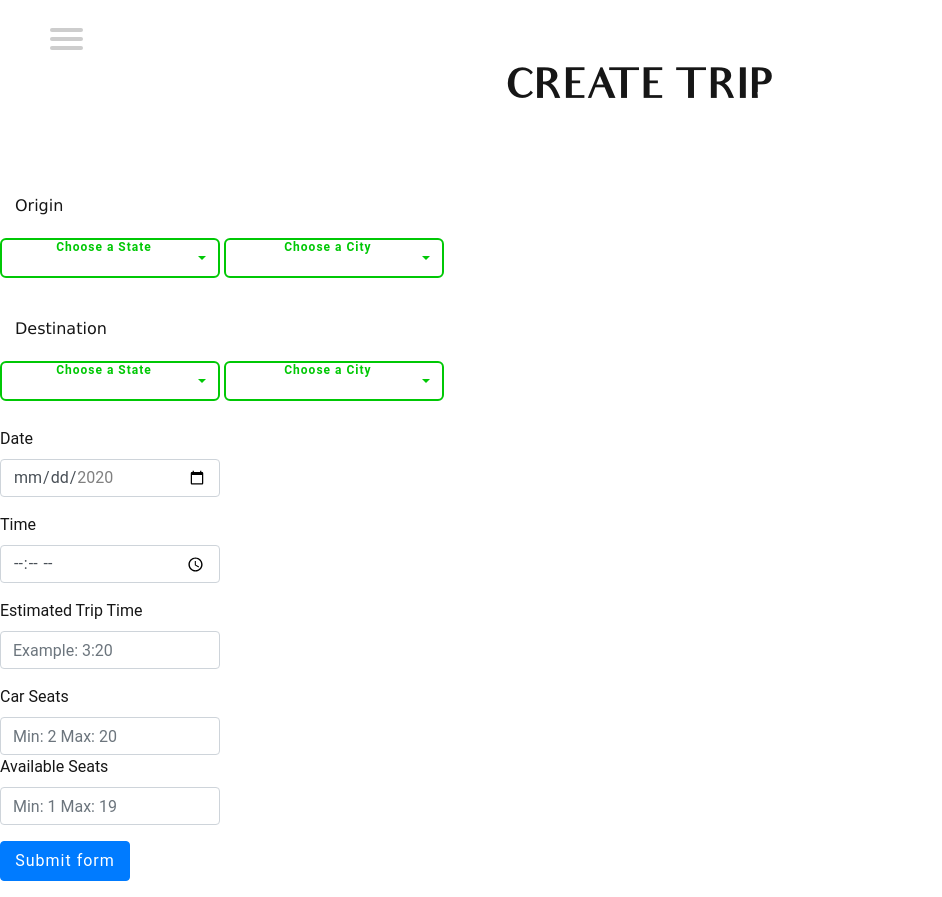
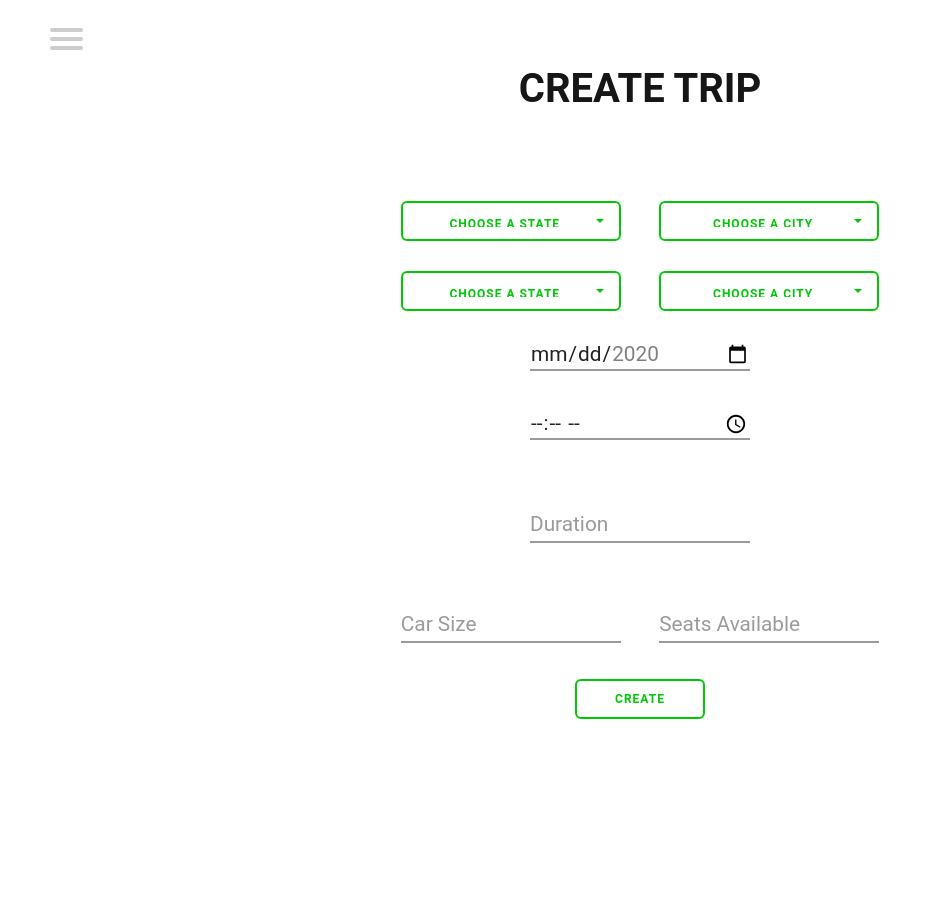
Before and after one commit to GambetaClub/CapstoneCS50W, a Django app: page /create in a window 1280 px wide; the page is wider, and only the part inside the window is pictured. Shown: the part 22-919 px from the top of that part, without its empty margins (0-942 px from the left). After the commit the page ends 741 px from the top of that part, so only its background shows below. Run offline with Django 3.2, Linux system fonts and the light colour scheme; data that the repository does not hold is empty; some libraries are stand-ins or nearby versions.

Commit message:
Many styling problems solved and even more styling.

```diff
--- a/capstone/static/capstone/style.css
+++ b/capstone/static/capstone/style.css
@@ -13,13 +12,9 @@
   font-family: audrey;
 }
 
-
-.col-auto{
-  padding: 10px;
-  margin: 0 auto;
-}
-
 * {
+  box-shadow: none;
+  outline: 0;
   font-family: 'Roboto', sans-serif;
 }
 
@@ -35,14 +30,20 @@ h1,h2,h3,h4,h5{
 
 h1, h2 {
   padding: 60px;
-  font-family: audrey;
   text-transform:uppercase;
 }
 
 h3,h4,h5,h6{
   padding: 15px;
-  font-family: 'Lucida Sans', 'Lucida Sans Regular', 'Lucida Grande', 'Lucida Sans Unicode', Geneva, Verdana, sans-serif
+
 }
+
+.strong{
+  display: inline;
+  color: rgb(0, 200, 5);
+  font-weight: 500;
+}
+
 a{
 color: #232323
 }
@@ -389,18 +399,21 @@ transform: scale(1);
   text-transform: capitalize;
 }
 
+/* ROW CONTAINER */
 
-textarea {
-  min-height: 6em;
-  max-height: 50vh;
-  width: 100%;
+.justify-content-center {
+  padding-top: 20px;
+  gap: 3% !important;
 }
+
+/* /////////////////// */
 
 /* Input */
 
 .form__group {
   position: relative;
-  padding: 17px;
+  padding-top: 30px;
+  padding-bottom: 0px;
   margin-top: 10px;
 }
 
@@ -481,13 +494,11 @@ textarea {
 /* SUBMIT BUTTON*/
 
 button {
-  outline: none !important;
-  box-shadow: none !important;
   outline: none;
   height: 40px;
   text-align: center;
   width: 130px;
-  border-radius: 40px;
+  border-radius: 6px;
   background: #fff;
   border: 2px solid #00c805;
   color: #00c805;
@@ -566,34 +578,42 @@ button:active {
 .bootstrap-select {
   max-width: 400px;
 }
+
 .bootstrap-select .btn{
-  outline: none !important;
-  box-shadow: none !important;
   text-align: center;
   background-color: #fff;
   border-style: solid;
   border: 2px solid rgb(0, 200, 5);
   border-radius: 6px;
   font-weight: 200;
-  padding: 12px 12px;
+  padding: 12px 15px;
   font-size: 16px;
+  color: rgb(0, 200, 5);
+  text-transform: uppercase;
   margin-bottom: 10px;
   -webkit-appearance: none;
   -moz-appearance: none;
   appearance: none;
 }
-.bootstrap-select .dropdown-menu {
-  margin: 15px 0 0;
+
+.bootstrap-select .btn:hover{
+  background-color: rgb(0, 200, 5);
+  color: #fff;
+}
+.bootstrap-select .dropdown-menu{
+  z-index: 2147483647;
 }
 
-.form-control{
-  outline: none !important;
-  box-shadow: none !important;
+.bootstrap-select .dropdown-menu li a.opt {
+  position: relative;
+  padding-left: 2.25em;
 }
 
-.form-control:hover, :active, :focus{
-  outline: none !important;
-  box-shadow: none !important;
+.dropdown-item.active, .dropdown-item:active {
+  color: #fff;
+  text-decoration: none;
+  background-color: rgb(0, 200, 5);
+
 }
 
 .form-control:focus {
@@ -604,20 +624,19 @@ button:active {
   box-shadow: none;
 }
 
-.bootstrap-select>.dropdown-toggle.bs-placeholder,
-.bootstrap-select>.dropdown-toggle.bs-placeholder:active,
-.bootstrap-select>.dropdown-toggle.bs-placeholder:focus,
-.bootstrap-select>.dropdown-toggle.bs-placeholder:hover {
-  outline: none !important;
-  box-shadow: none !important;
+.bootstrap-select>.dropdown-toggle.bs-placeholder{
   background-color: #fff !important;
+  text-transform: uppercase !important;
   color: rgb(0, 200, 5) !important;
   content: uppercase !important;
 }
 
+.bootstrap-select>.dropdown-toggle.bs-placeholder:focus{
+  background-color: #fff !important;
+  color: rgb(0, 200, 5) !important
+}
+
 .bootstrap-select .dropdown-toggle .filter-option {
-  height: 40px !important;
-  width: 230px !important;
   border-radius: 6px !important;
   letter-spacing: 1px !important;
   font-size: 12px !important;
--- a/capstone/templates/capstone/create_trip.html
+++ b/capstone/templates/capstone/create_trip.html
@@ -44,8 +44,8 @@
 
     <form id="form" action="{% url 'create_trip' %}" method="POST">
         {% csrf_token %}
-        <div class="form-group">
-            <h6>Origin</h6>
+        <div class="d-flex justify-content-center">
+            <div>
                 <select id="o_state" name='o_state' class="selectpicker" data-live-search="true" onchange="get_cities(document.querySelector('#o_state').value, 'o_city')" required>
                     <optgroup label="State">
                         <option value="" selected disabled>Choose a State</option>
@@ -54,12 +54,15 @@
                         {% endfor %}
                         </optgroup>
                 </select>
+            </div>
+            <div>
                 <select id="o_city" name="o_city" class="selectpicker" data-live-search="true" required>
                     <option value="" disabled selected>Choose a City</option>
                 </select>
             </div>
-        <div class="form-group">
-            <h6>Destination</h6>
+        </div>
+        <div class="d-flex justify-content-center">
+            <div>
                 <select id="d_state" name="d_state" class="selectpicker" data-live-search="true" onchange="get_cities(document.querySelector('#d_state').value,'d_city')" required>
                     <optgroup label="State">
                         <option value="" selected disabled>Choose a State</option>
@@ -68,30 +71,43 @@
                         {% endfor %}
                         </optgroup>
                 </select>
+            </div>
+            <div>
                 <select id="d_city" name="d_city" class="selectpicker" data-live-search="true" required>
                     <option value="" disabled selected>Choose a City</option>
                 </select>
             </div>
-        <div class="form-group">
-                <label for="date">Date</label>
-                <input id="date_picker" name="date_picker" class="form-control" type="date" required>
         </div>
-        <div class="form-group">
-            <label for="time_picker">Time</label>
-            <input id="time_picker" name="time_picker" class="form-control" type="time" required>
+        <div class="d-flex justify-content-center">
+            <div>
+                <input id="date_picker" name="date_picker" class="form__field" type="date" required>
             </div>
-        <div class="form-group">
-            <label for="est_time">Estimated Trip Time</label>
-            <input id="est_time" name="est_time" type="text" class="form-control" style="width: 220px;" placeholder="Example: 3:20" required>
         </div>
-        <div class="form-group">
-            <label for="car_size">Car Seats</label>
-            <input id="car_size" name="car_size" type="number" class="form-control" style="width: 220px;" placeholder="Min: 2 Max: 20" required>
-            <label for="seats">Available Seats</label>
-            <input id="seats" name="seats" type="number" class="form-control" style="width: 220px;" placeholder="Min: 1 Max: 19" required>
+        <div class="d-flex justify-content-center">
+            <div>
+                <input id="time_picker" name="time_picker" class="form__field" type="time" required>
             </div>
-        <div class="form-group">
-            <button class="btn btn-primary" type="submit">Submit form</button>
+        </div>
+        <div class="d-flex justify-content-center">
+            <div class="form__group">
+                <input id="est_time" name="est_time" type="text" class="form__field" style="width: 220px;" placeholder="Example: 3:20" required>
+                <label for="est_time" class="form__label">Duration</label>
+            </div>
+        </div>
+        <div class="d-flex justify-content-center">
+            <div class="form__group">
+                <input id="car_size" name="car_size" type="number" class="form__field" style="width: 220px;" placeholder="Min: 2 Max: 20" required>
+                <label for="car_size" class="form__label">Car Size</label>
+            </div>
+            <div class="form__group">
+                <input id="seats" name="seats" type="number" class="form__field" style="width: 220px;" placeholder="Min: 1 Max: 19" required>
+                <label for="seats" class="form__label">Seats Available</label>
+            </div>
+        </div>
+        <div class="d-flex justify-content-center">
+            <div>
+                <button class="button" type="submit">CREATE</button>
+            </div>
         </div>
 
     </form>
--- a/capstone/templates/capstone/register.html
+++ b/capstone/templates/capstone/register.html
@@ -38,7 +38,7 @@
 
 					<div class="container-login100-form-btn m-t-17">
 						<button id="button" class="button" type="submit">
-							Register
+							REGISTER
 						</button>
 					</div>
                     Already have an account? <a href="{% url 'login' %}">Log In here.</a>
```
Also changed, not shown: other parts of capstone/static/capstone/style.css (+19 -10 lines), capstone/templates/capstone/messages.html (+11 -9 lines), capstone/templates/capstone/trip.html (+27 -18 lines), capstone/templates/capstone/trips.html (+22 -30 lines), capstone/templates/capstone/user_trips.html (+6 -6 lines), 1 other file. Lines whose indentation alone changed are shown as unchanged.
